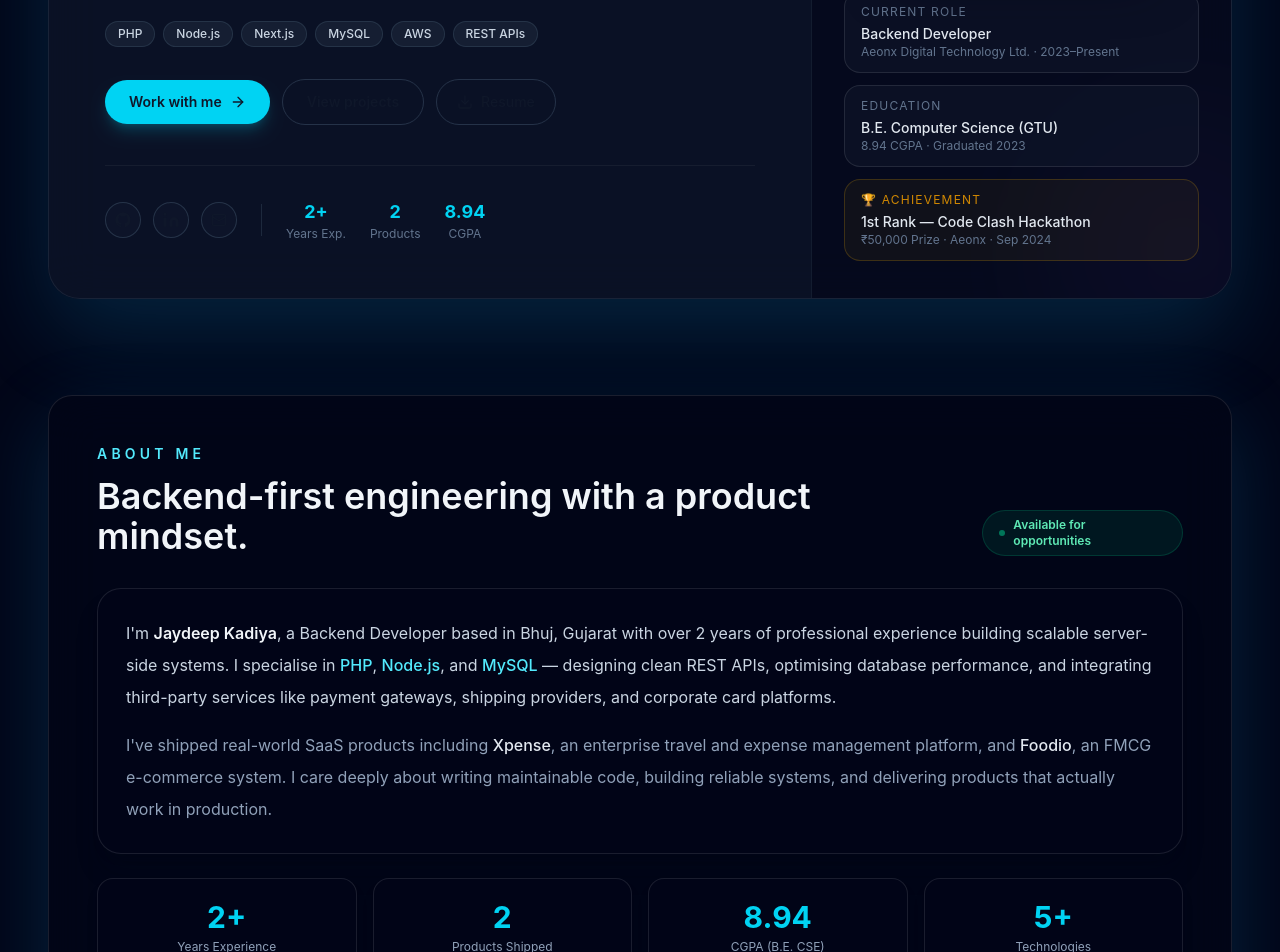
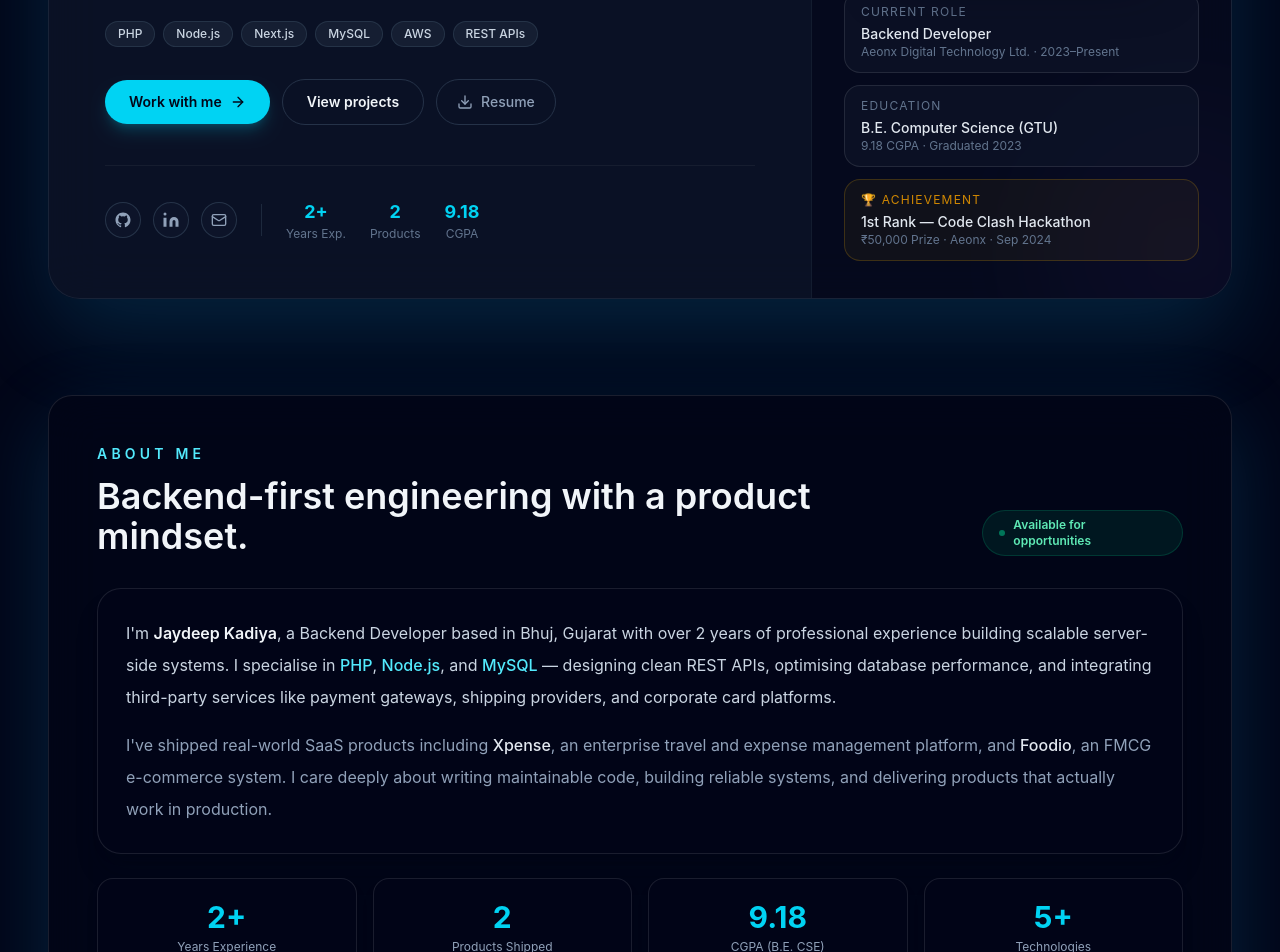
Before and after one commit to Jayuuuu04/portfolio-website, a Next.js app: page / in a window 1280 px wide. Shown: the part 580-1532 px from the top of the page. Built offline with nearby package versions, Linux system fonts and the light colour scheme; no server answers.

Commit message:
Emailejs added and whatsApp interation is also done chant on whatsapp feature added

```diff
--- a/components/academics/Academics.tsx
+++ b/components/academics/Academics.tsx
@@ -21,7 +21,7 @@ const academics = [
     year: '2023',
     degree: 'B.E. Computer Science & Engineering',
     institution: 'HJD Institute of Technical Education & Research (GTU)',
-    result: '8.94 CGPA',
+    result: '9.18 CGPA',
     detail: 'Focused on backend systems, software engineering, data structures, and real-world integration projects.',
   },
 ];
--- a/components/contact/Contact.tsx
+++ b/components/contact/Contact.tsx
@@ -115,7 +115,7 @@ export function Contact() {
                 target="_blank"
                 rel="noopener noreferrer"
                 aria-label="Chat with Jaydeep Kadiya on WhatsApp"
-                className="inline-flex items-center gap-2 rounded-full border border-emerald-400/40 bg-emerald-500/10 px-6 py-4 text-sm font-semibold text-emerald-200 transition hover:border-emerald-300/70 hover:bg-emerald-500/20 hover:text-emerald-100"
+                className="inline-flex items-center gap-2 rounded-full bg-emerald-400 px-6 py-4 text-sm font-semibold text-slate-950 transition hover:bg-emerald-300"
               >
                 <WhatsAppIcon className="h-4 w-4" />
                 Chat on WhatsApp
--- a/components/hero/AboutSection.tsx
+++ b/components/hero/AboutSection.tsx
@@ -6,7 +6,7 @@ import { MapPin, GraduationCap, Briefcase, Code2, Trophy, BadgeCheck } from 'luc
 const stats = [
   { value: '2+', label: 'Years Experience' },
   { value: '2', label: 'Products Shipped' },
-  { value: '8.94', label: 'CGPA (B.E. CSE)' },
+  { value: '9.18', label: 'CGPA (B.E. CSE)' },
   { value: '5+', label: 'Technologies' },
 ];
 
@@ -21,7 +21,7 @@ const highlights = [
     icon: GraduationCap,
     title: 'Education',
     value: 'B.E. Computer Science & Engineering',
-    sub: 'HJD Institute (GTU) · 2023 · 8.94 CGPA',
+    sub: 'HJD Institute (GTU) · 2023 · 9.18 CGPA',
   },
   {
     icon: MapPin,
--- a/components/hero/Hero.tsx
+++ b/components/hero/Hero.tsx
@@ -24,7 +24,7 @@ const techStack = ['PHP', 'Node.js', 'Next.js', 'MySQL', 'AWS', 'REST APIs'];
 const quickStats = [
   { value: '2+', label: 'Years Exp.' },
   { value: '2', label: 'Products' },
-  { value: '8.94', label: 'CGPA' },
+  { value: '9.18', label: 'CGPA' },
 ];
 
 export function Hero() {
@@ -201,7 +201,7 @@ export function Hero() {
               <div className="rounded-2xl border border-white/10 bg-slate-900/60 px-4 py-3">
                 <p className="text-xs text-slate-500 uppercase tracking-widest">Education</p>
                 <p className="mt-1 text-sm font-medium text-slate-200">B.E. Computer Science (GTU)</p>
-                <p className="text-xs text-slate-500">8.94 CGPA · Graduated 2023</p>
+                <p className="text-xs text-slate-500">9.18 CGPA · Graduated 2023</p>
               </div>
               <div className="rounded-2xl border border-yellow-500/20 bg-yellow-500/5 px-4 py-3">
                 <p className="text-xs text-yellow-600 uppercase tracking-widest">🏆 Achievement</p>
--- a/styles/globals.css
+++ b/styles/globals.css
@@ -15,13 +15,17 @@ body {
   background: radial-gradient(circle at top, rgba(56, 189, 248, 0.12), transparent 35%), radial-gradient(circle at bottom right, rgba(129, 140, 248, 0.14), transparent 28%), #020617;
 }
 
-html.light body {
-  background: #f8fafc;
-  color: #0f172a;
-}
+/* Kept inside @layer base: unlayered rules beat every layered utility, so at
+   top level these would override any text-* class applied to an anchor. */
+@layer base {
+  html.light body {
+    background: #f8fafc;
+    color: #0f172a;
+  }
 
-html.light a {
-  color: #0f172a;
+  html.light a:not([class*="text-"]) {
+    color: #0f172a;
+  }
 }
 
 * {
```
